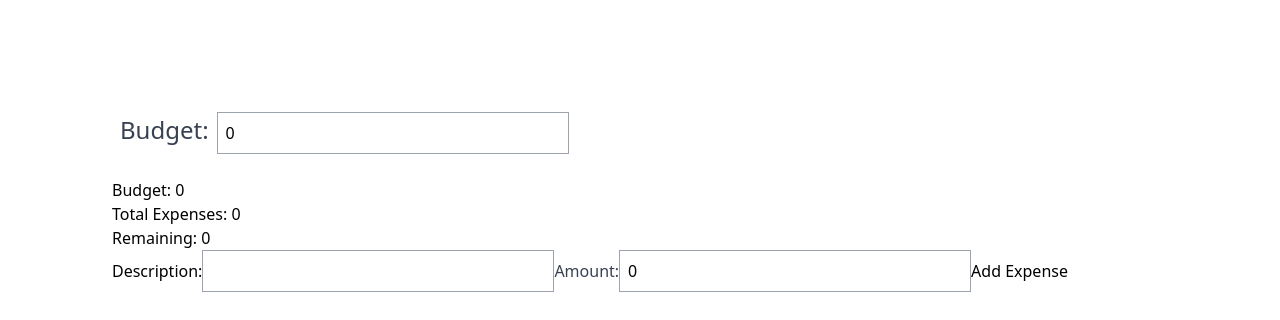
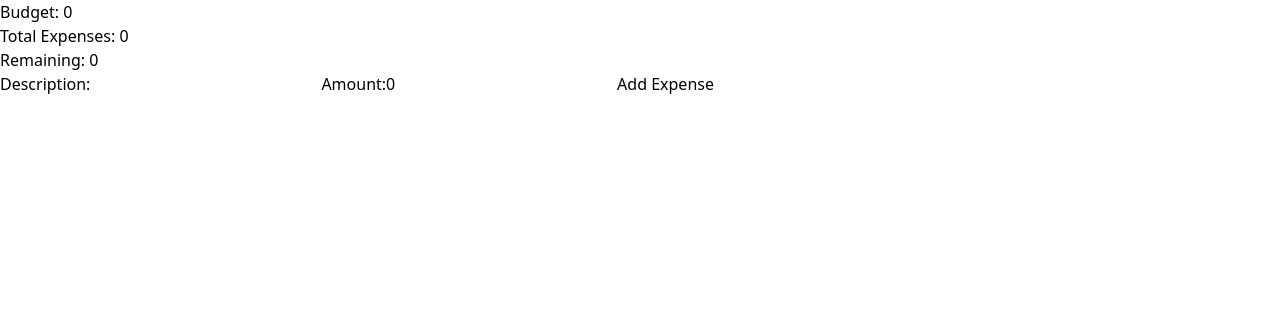
Before and after one commit to Sonik6/expenses-tracker-react-ts, a React (Vite) app: page / in a window 1280 px wide. Shown: the top 320 px of the page. Built offline with nearby package versions, Linux system fonts and the light colour scheme.

Commit message:
delete tailwind styling and added new libs

```diff
--- a/package.json
+++ b/package.json
@@ -9,7 +9,10 @@
     "preview": "vite preview"
   },
   "dependencies": {
+    "@types/react-modal": "^3.13.1",
+    "bootstrap": "^5.2.3",
     "react": "^18.2.0",
+    "react-bootstrap": "^2.7.0",
     "react-dom": "^18.2.0"
   },
   "devDependencies": {
--- /dev/null
+++ b/src/components/BudgetForm.tsx
@@ -0,0 +1,33 @@
+import React, { useState } from "react";
+
+interface BudgetFormProps {
+  onSubmit: (budget: number) => void;
+  onClose: () => void;
+}
+
+const BudgetForm: React.FC<BudgetFormProps> = ({ onSubmit }) => {
+  const [budget, setBudget] = useState(0);
+
+  const handleSubmit = (e: React.FormEvent<HTMLFormElement>) => {
+    e.preventDefault();
+    onSubmit(budget);
+    setBudget(0);
+    onclose();
+  };
+
+  return (
+    <form onSubmit={handleSubmit}>
+      <label>
+        Budget:
+        <input
+          type="number"
+          value={budget}
+          onChange={(e) => setBudget(Number(e.target.value))}
+        />
+      </label>
+      <button type="submit">Set Budget</button>
+    </form>
+  );
+};
+
+export default BudgetForm;
--- a/src/components/ExpensesTracker.tsx
+++ b/src/components/ExpensesTracker.tsx
@@ -1,5 +1,7 @@
 import React, { useState } from "react";
 import BudgetMonitor from "./BudgetMonitor";
+import BudgetForm from "./BudgetForm";
+import Modal from "react-bootstrap/Modal";
 
 interface Expense {
   description: string;
@@ -12,6 +14,8 @@ const ExpensesTracker: React.FC = () => {
   const [description, setDescription] = useState("");
   const [amount, setAmount] = useState(0);
   const [budget, setBudget] = useState(0);
+  const [showModal, setShowModal] = useState(false);
+  const totalExpenses = expenses.reduce((acc, cur) => acc + cur.amount, 0);
 
   // *** Functions ***//
   const handleSubmit = (e: React.FormEvent<HTMLFormElement>) => {
@@ -25,42 +29,33 @@ const ExpensesTracker: React.FC = () => {
     setExpenses(expenses.filter((_, i) => i !== index));
   };
 
-  const handleBudgetChange = (e: React.ChangeEvent<HTMLInputElement>) => {
-    setBudget(Number(e.target.value));
+  const handleBudgetChange = (budget: number) => {
+    setBudget(budget);
   };
 
-  const totalExpenses = expenses.reduce((acc, cur) => acc + cur.amount, 0);
+  const handleModal = () => {
+    setShowModal(!showModal);
+  };
 
   //*** Return ***//
   return (
-    <div className="bg-white p-4 m-24 flex flex-col">
-      <form className="mb-4" onSubmit={handleBudgetChange}>
-        <label className="block mb-2 ">
-          <span className="text-gray-700 text-2xl p-2">Budget:</span>
-          <input
-            className="border border-gray-400 p-2 w-1/3"
-            type="number"
-            onChange={handleBudgetChange}
-            value={budget}
-          />
-        </label>
-      </form>
+    <div className="">
       <BudgetMonitor budget={budget} totalExpenses={totalExpenses} />
 
       <form onSubmit={handleSubmit}>
         <label>
           Description:
           <input
-            className="border border-gray-400 p-2 w-1/3"
+            className=""
             type="text"
             value={description}
             onChange={(e) => setDescription(e.target.value)}
           />
         </label>
         <label>
-          <span className="text-gray-700">Amount:</span>
+          <span className="">Amount:</span>
           <input
-            className="border border-gray-400 p-2 w-1/3"
+            className=""
             type="number"
             value={amount}
             onChange={(e) => setAmount(Number(e.target.value))}
```
Also changed, not shown: 1 other file (tests, documents, lock files or other folders).
